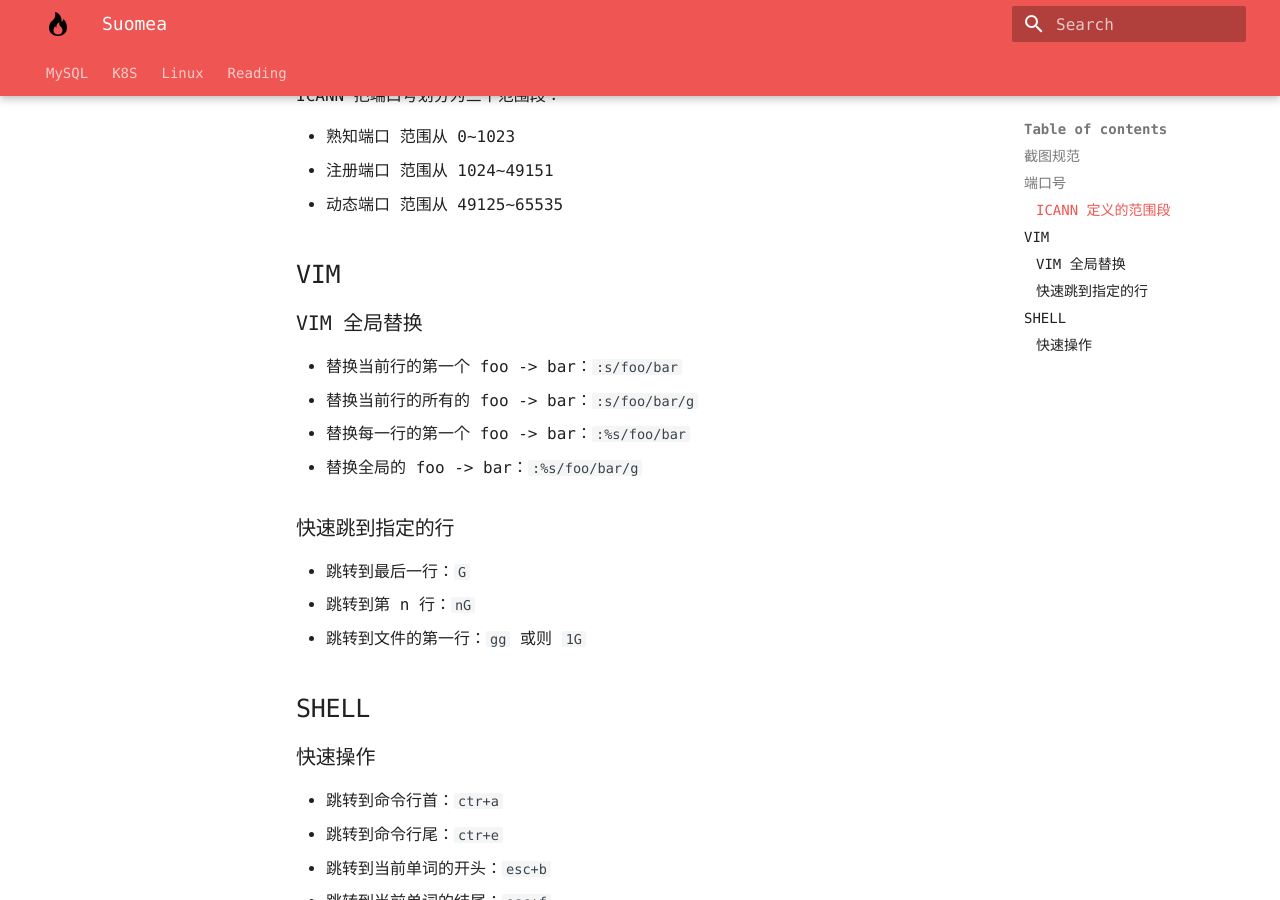
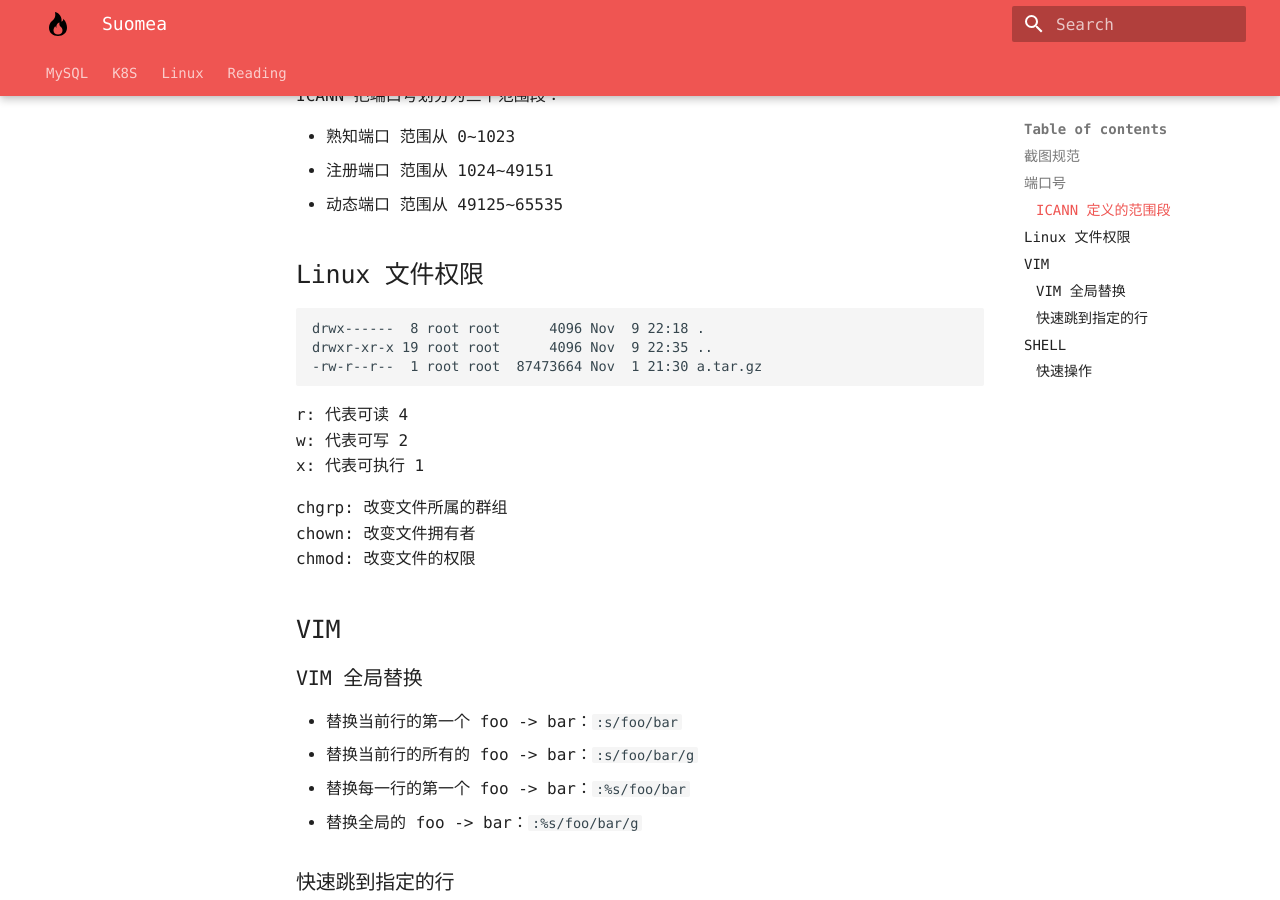
Before and after one commit to Suomea/blog, an MkDocs documentation site: the page built from docs/index.md, in a window 1280 px wide and 900 px high, scrolled down 416 px. Built offline with MkDocs 1.6.1 and Material for MkDocs 9.7.7, drawn with Linux system fonts in a browser that asks for light colours; some web fonts are replaced.

Commit message:
新增‘安装 Kuboard 集群管理界面’，更新首页。

````diff
--- a/docs/index.md
+++ b/docs/index.md
@@ -12,6 +12,22 @@ ICANN 把端口号划分为三个范围段：
 - 熟知端口 范围从 0~1023
 - 注册端口 范围从 1024~49151
 - 动态端口 范围从 49125~65535
+
+## Linux 文件权限
+```text
+drwx------  8 root root      4096 Nov  9 22:18 .
+drwxr-xr-x 19 root root      4096 Nov  9 22:35 ..
+-rw-r--r--  1 root root  87473664 Nov  1 21:30 a.tar.gz
+```
+
+r: 代表可读  4
+w: 代表可写  2
+x: 代表可执行 1
+
+chgrp: 改变文件所属的群组
+chown: 改变文件拥有者
+chmod: 改变文件的权限
+
 
 ## VIM
 ### VIM 全局替换
--- a/mkdocs.yml
+++ b/mkdocs.yml
@@ -23,6 +23,7 @@ nav:
       - MySQL/MySQL Tips.md
   - K8S:
       - K8S/安装 Kubernetes 集群.md
+      - K8S/安装 Kuboard 集群管理界面.md
   - Linux:
       - Linux/Linux Tips.md
       - Linux/定时任务.md
````
Also changed, not shown: docs/K8S/安装 Kuboard 集群管理界面.md (added, +29 -0 lines).
